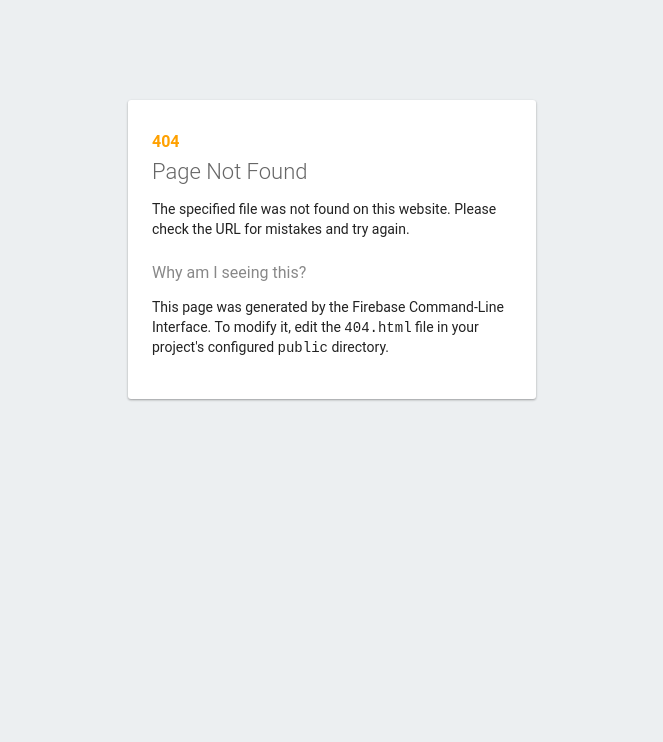
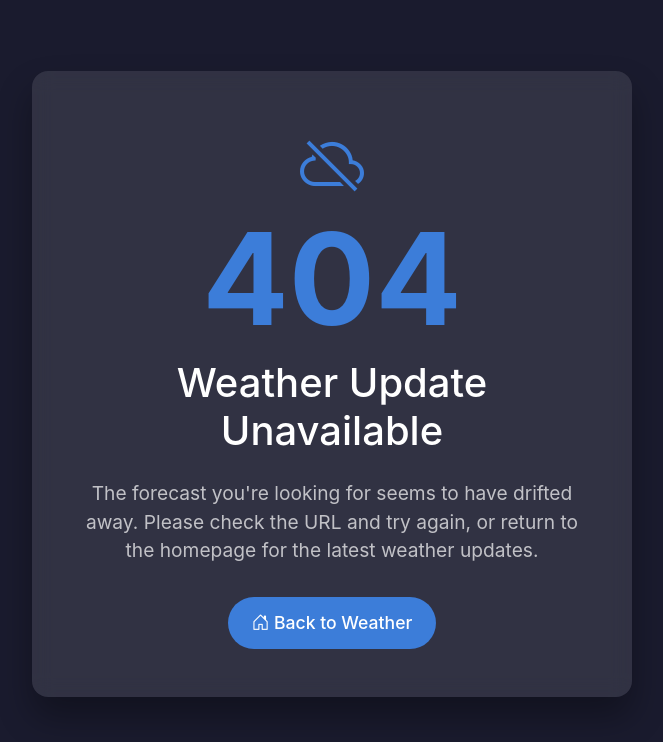
Before and after one commit to sethumvidmal/weather-application, a plain HTML site: page 404.html in a window 1280 px wide. Shown: the whole page, without its empty margins (308-971 px from the left). Drawn offline with nearby package versions, Linux system fonts and the light colour scheme.

Commit message:
Update 404.html

```diff
--- a/404.html
+++ b/404.html
@@ -1,33 +1,166 @@
 <!DOCTYPE html>
-<html>
+<html lang="en">
   <head>
-    <meta charset="utf-8">
-    <meta name="viewport" content="width=device-width, initial-scale=1">
-    <title>Page Not Found</title>
+    <meta charset="utf-8" />
+    <meta name="viewport" content="width=device-width, initial-scale=1" />
+    <title>Page Not Found | WeatherSwift</title>
+    <link rel="icon" type="image/x-icon" href="assets/icons/icon.png" />
+    <link
+      rel="stylesheet"
+      href="https://cdn.jsdelivr.net/npm/bootstrap-icons@1.11.1/font/bootstrap-icons.css"
+    />
+    <link
+      href="https://cdn.jsdelivr.net/npm/bootstrap@5.3.0-alpha3/dist/css/bootstrap.min.css"
+      rel="stylesheet"
+    />
 
     <style media="screen">
-      body { background: #ECEFF1; color: rgba(0,0,0,0.87); font-family: Roboto, Helvetica, Arial, sans-serif; margin: 0; padding: 0; }
-      #message { background: white; max-width: 360px; margin: 100px auto 16px; padding: 32px 24px 16px; border-radius: 3px; }
-      #message h3 { color: #888; font-weight: normal; font-size: 16px; margin: 16px 0 12px; }
-      #message h2 { color: #ffa100; font-weight: bold; font-size: 16px; margin: 0 0 8px; }
-      #message h1 { font-size: 22px; font-weight: 300; color: rgba(0,0,0,0.6); margin: 0 0 16px;}
-      #message p { line-height: 140%; margin: 16px 0 24px; font-size: 14px; }
-      #message a { display: block; text-align: center; background: #039be5; text-transform: uppercase; text-decoration: none; color: white; padding: 16px; border-radius: 4px; }
-      #message, #message a { box-shadow: 0 1px 3px rgba(0,0,0,0.12), 0 1px 2px rgba(0,0,0,0.24); }
-      #load { color: rgba(0,0,0,0.4); text-align: center; font-size: 13px; }
-      @media (max-width: 600px) {
-        body, #message { margin-top: 0; background: white; box-shadow: none; }
-        body { border-top: 16px solid #ffa100; }
+      :root {
+        --primary-bg: #1a1b2e;
+        --card-bg: rgba(255, 255, 255, 0.1);
+        --text-primary: #ffffff;
+        --text-secondary: rgba(255, 255, 255, 0.7);
+        --accent-color: #3c7dd9;
+      }
+
+      * {
+        margin: 0;
+        padding: 0;
+        box-sizing: border-box;
+      }
+
+      body {
+        font-family: -apple-system, BlinkMacSystemFont, "Segoe UI", Roboto,
+          Oxygen, Ubuntu, Cantarell, sans-serif;
+        background: var(--primary-bg);
+        color: var(--text-primary);
+        min-height: 100vh;
+        line-height: 1.5;
+        display: flex;
+        flex-direction: column;
+        align-items: center;
+        justify-content: center;
+        padding: 2rem;
+      }
+
+      .error-container {
+        background: var(--card-bg);
+        border-radius: 1rem;
+        padding: 3rem;
+        text-align: center;
+        max-width: 600px;
+        width: 100%;
+        backdrop-filter: blur(10px);
+        box-shadow: 0 20px 35px rgba(0, 0, 0, 0.33);
+        margin-bottom: 2rem;
+      }
+
+      .error-code {
+        font-size: 8rem;
+        font-weight: 700;
+        color: var(--accent-color);
+        margin: 0 0 1rem;
+        line-height: 1;
+      }
+
+      .error-title {
+        font-size: 2.5rem;
+        margin-bottom: 1.5rem;
+      }
+
+      .error-message {
+        color: var(--text-secondary);
+        font-size: 1.2rem;
+        margin-bottom: 2rem;
+      }
+
+      .error-icon {
+        font-size: 4rem;
+        color: var(--accent-color);
+        margin-bottom: 1.5rem;
+        animation: float 3s ease-in-out infinite;
+      }
+
+      @keyframes float {
+        0% {
+          transform: translateY(0px);
+        }
+        50% {
+          transform: translateY(-15px);
+        }
+        100% {
+          transform: translateY(0px);
+        }
+      }
+
+      .home-button {
+        display: inline-block;
+        background: var(--accent-color);
+        color: var(--text-primary);
+        padding: 0.8rem 1.5rem;
+        border-radius: 2rem;
+        text-decoration: none;
+        font-weight: 500;
+        transition: all 0.3s ease;
+        border: none;
+        font-size: 1.1rem;
+      }
+
+      .home-button:hover {
+        transform: translateY(-3px);
+        box-shadow: 0 10px 20px rgba(0, 0, 0, 0.2);
+        background: #4b8ae6;
+        color: white;
+      }
+
+      @media (max-width: 768px) {
+        .error-container {
+          padding: 2rem;
+        }
+
+        .error-code {
+          font-size: 6rem;
+        }
+
+        .error-title {
+          font-size: 2rem;
+        }
+      }
+
+      @media (max-width: 480px) {
+        .error-container {
+          padding: 1.5rem;
+        }
+
+        .error-code {
+          font-size: 4rem;
+        }
+
+        .error-title {
+          font-size: 1.5rem;
+        }
+
+        .error-message {
+          font-size: 1rem;
+        }
       }
     </style>
   </head>
   <body>
-    <div id="message">
-      <h2>404</h2>
-      <h1>Page Not Found</h1>
-      <p>The specified file was not found on this website. Please check the URL for mistakes and try again.</p>
-      <h3>Why am I seeing this?</h3>
-      <p>This page was generated by the Firebase Command-Line Interface. To modify it, edit the <code>404.html</code> file in your project's configured <code>public</code> directory.</p>
+    <div class="error-container">
+      <i class="bi bi-cloud-slash error-icon"></i>
+      <h1 class="error-code">404</h1>
+      <h2 class="error-title">Weather Update Unavailable</h2>
+      <p class="error-message">
+        The forecast you're looking for seems to have drifted away. Please check
+        the URL and try again, or return to the homepage for the latest weather
+        updates.
+      </p>
+      <a href="index.html" class="home-button">
+        <i class="bi bi-house-door"></i> Back to Weather
+      </a>
     </div>
+
+    <script src="https://cdn.jsdelivr.net/npm/bootstrap@5.3.0-alpha3/dist/js/bootstrap.bundle.min.js"></script>
   </body>
 </html>
```
